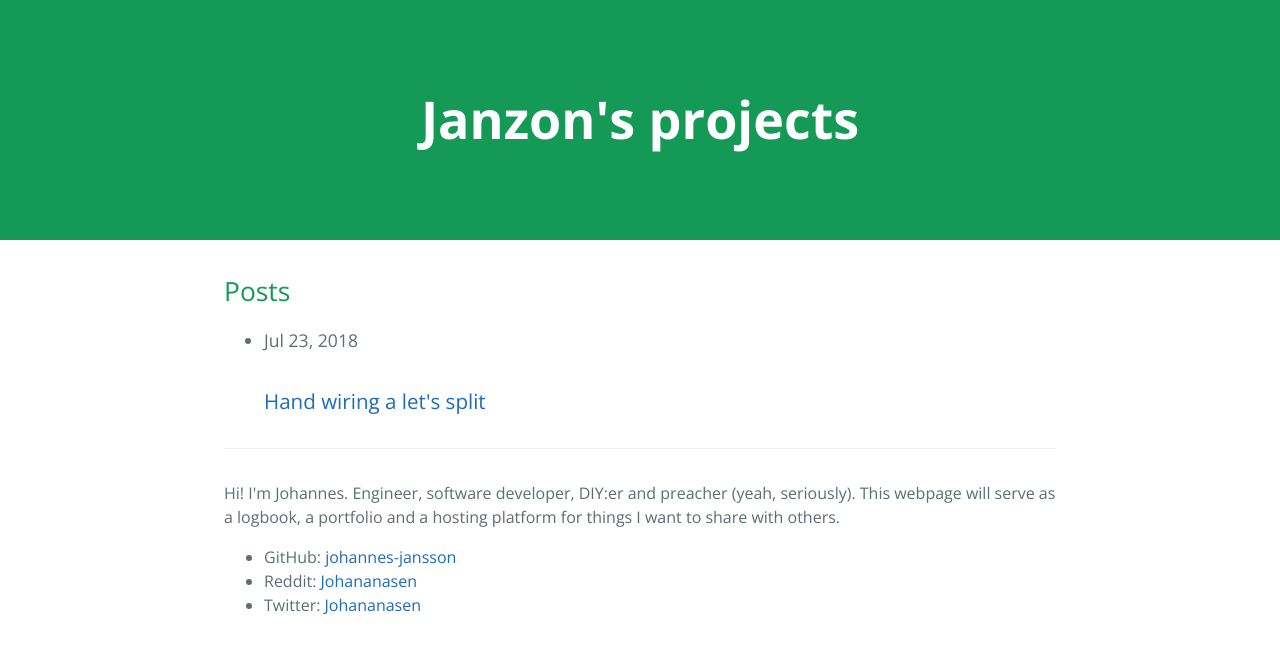
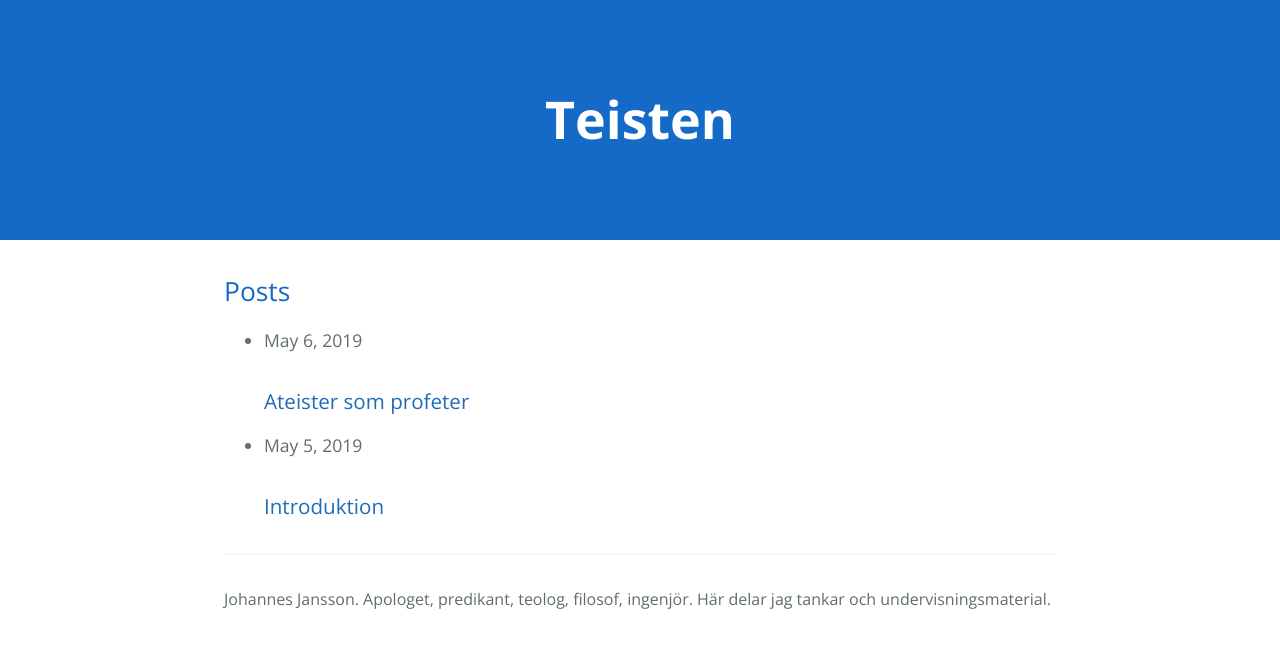
Before and after one commit to johannes-jansson/teisten.se, a Jekyll site: the page built from index.md, in a window 1280 px wide. Shown: the top 653 px of the page. Built offline with Jekyll 4.4.1, drawn with Linux system fonts in a browser that asks for light colours.

```diff
--- a/_config.yml
+++ b/_config.yml
@@ -13,19 +13,15 @@
 # you will see them accessed via {{ site.title }}, {{ site.email }}, and so on.
 # You can create any custom variable you would like, and they will be accessible
 # in the templates via {{ site.myvariable }}.
-title: Janzon's projects
+title: Teisten
 email: johannes.e.jansson@gmail.com
 description: >- # this means to ignore newlines until "baseurl:"
-  Hi! I'm Johannes. Engineer, software developer, DIY:er and preacher (yeah, seriously).
-  This webpage will serve as a logbook, a portfolio and a hosting platform for things
-  I want to share with others.
-# baseurl: "" # the subpath of your site, e.g. /blog
-# url: "localhost" # the base hostname & protocol for your site, e.g. http://example.com
-baseurl: "/projects" # the subpath of your site, e.g. /blog
-url: "https://johannes-jansson.github.io/" # the base hostname & protocol for your site, e.g. http://example.com
-twitter_username: Johananasen
-reddit_username: Johananasen
-github_username:  johannes-jansson
+  Johannes Jansson. Apologet, predikant, teolog, filosof, ingenjör. Här delar
+  jag tankar och undervisningsmaterial.
+baseurl: "" # the subpath of your site, e.g. /blog
+# baseurl: "teisten.se" # the subpath of your site, e.g. /blog
+url: "localhost" # the base hostname & protocol for your site, e.g. http://example.com
+# url: "https://johannes-jansson.github.io/" # the base hostname & protocol for your site, e.g. http://example.com
 
 # Build settings
 markdown: kramdown
--- a/_sass/variables.scss
+++ b/_sass/variables.scss
@@ -3,13 +3,14 @@ $large-breakpoint: 64em !default;
 $medium-breakpoint: 42em !default;
 
 // Headers
+// 1569C7
 $header-heading-color: #fff !default;
-$header-bg-color: #159957 !default;
-$header-bg-color-secondary: #159957 !default;
+$header-bg-color: #1569c7 !default;
+$header-bg-color-secondary: #1569c7 !default;
 // $header-bg-color-secondary: #155799 !default;
 
 // Text
-$section-headings-color: #159957 !default;
+$section-headings-color: #1569c7 !default;
 $body-text-color: #606c71 !default;
 $body-link-color: #1e6bb8 !default;
 $blockquote-text-color: #819198 !default;
```
Also changed, not shown: _drafts/2018-07-21-hand-wiring-lets-split.markdown (deleted, +0 -65 lines), _posts/2018-07-21-hand-wiring-lets-split.markdown (deleted, +0 -143 lines), _posts/2019-05-06-ateister-som-profeter.markdown (added, +12 -0 lines), _posts/2019-05-06-intro.markdown (added, +11 -0 lines), Gemfile.lock.
